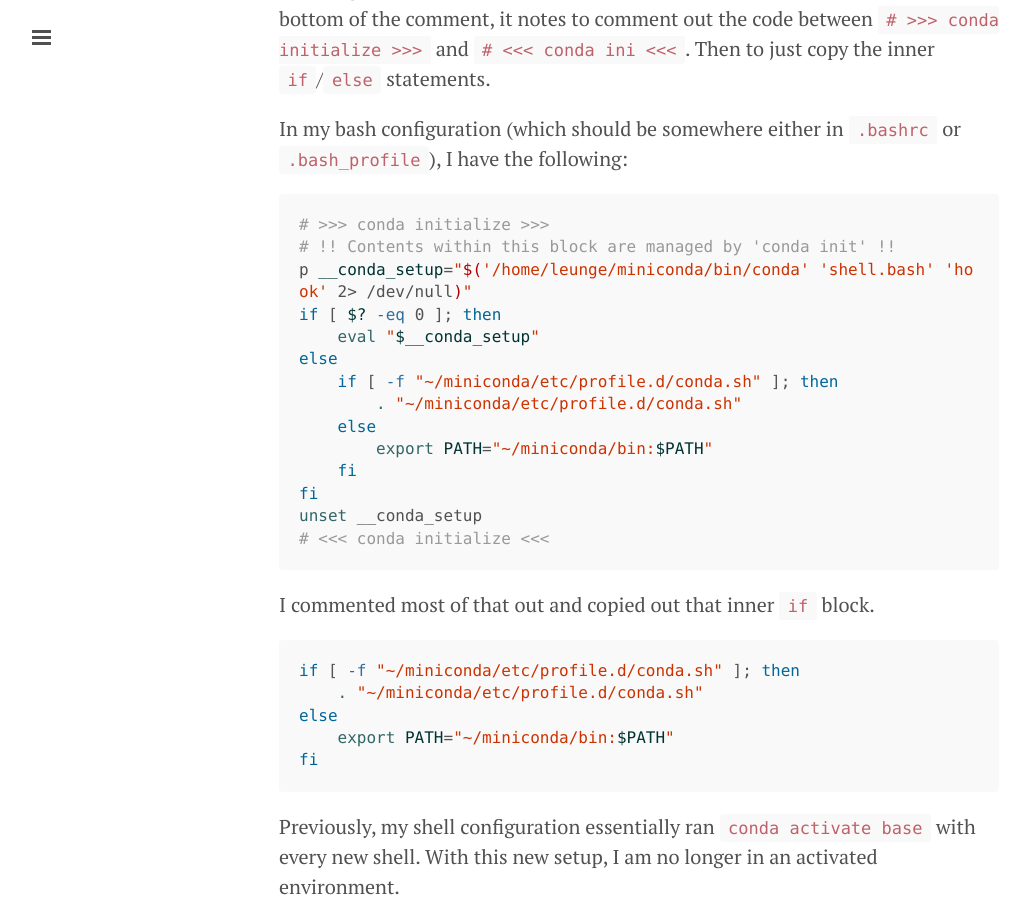
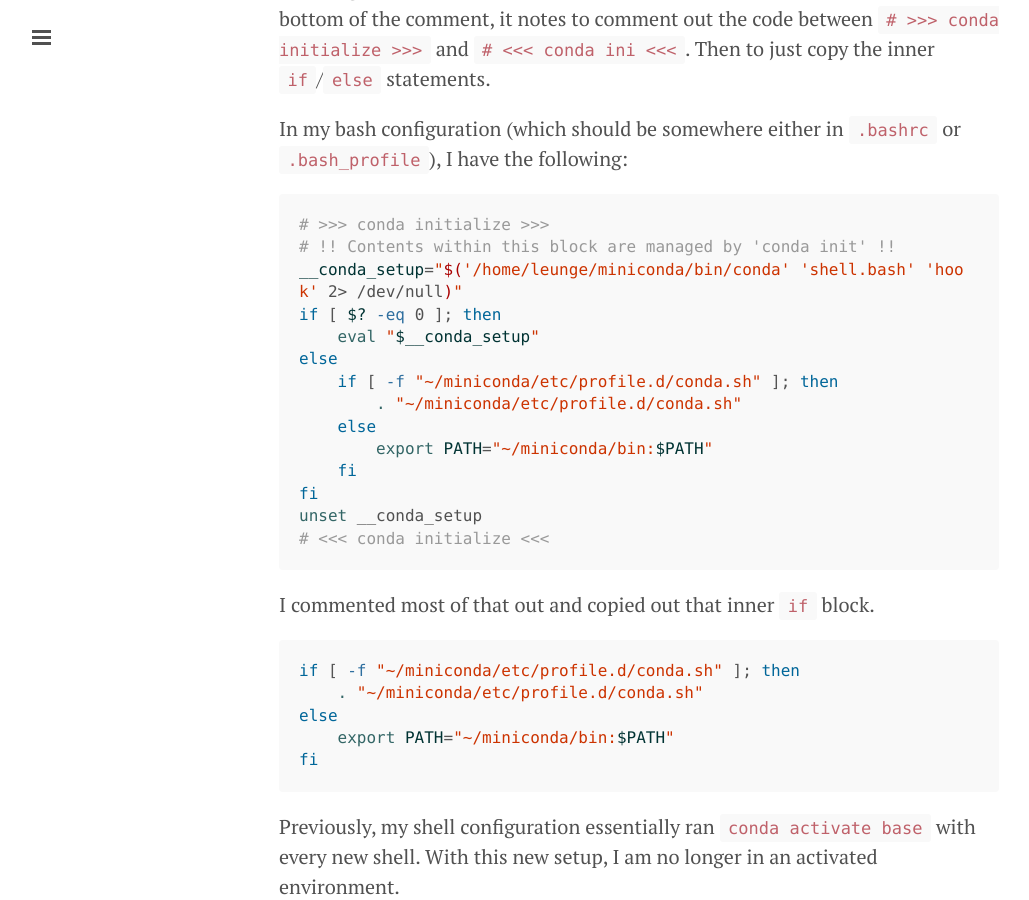
Before and after one commit to erictleung/erictleung.github.io, a Jekyll site: the page built from _posts/2020-06-23-speed-up-anaconda-load-on-wsl.md, in a window 1280 px wide and 900 px high, scrolled down 1213 px. Shown: the whole window, without its empty margins (1-1030 px from the left). Built offline with Jekyll 4.4.1, drawn with Linux system fonts in a browser that asks for light colours; nearby versions of some CDN libraries.

Commit message:
Fix minor typo in code block

````diff
--- a/_posts/2020-06-23-speed-up-anaconda-load-on-wsl.md
+++ b/_posts/2020-06-23-speed-up-anaconda-load-on-wsl.md
@@ -59,7 +59,7 @@ In my bash configuration (which should be somewhere either in `.bashrc` or
 ```bash
 # >>> conda initialize >>>
 # !! Contents within this block are managed by 'conda init' !!
-p __conda_setup="$('/home/leunge/miniconda/bin/conda' 'shell.bash' 'hook' 2> /dev/null)"
+__conda_setup="$('/home/leunge/miniconda/bin/conda' 'shell.bash' 'hook' 2> /dev/null)"
 if [ $? -eq 0 ]; then
     eval "$__conda_setup"
 else
````
